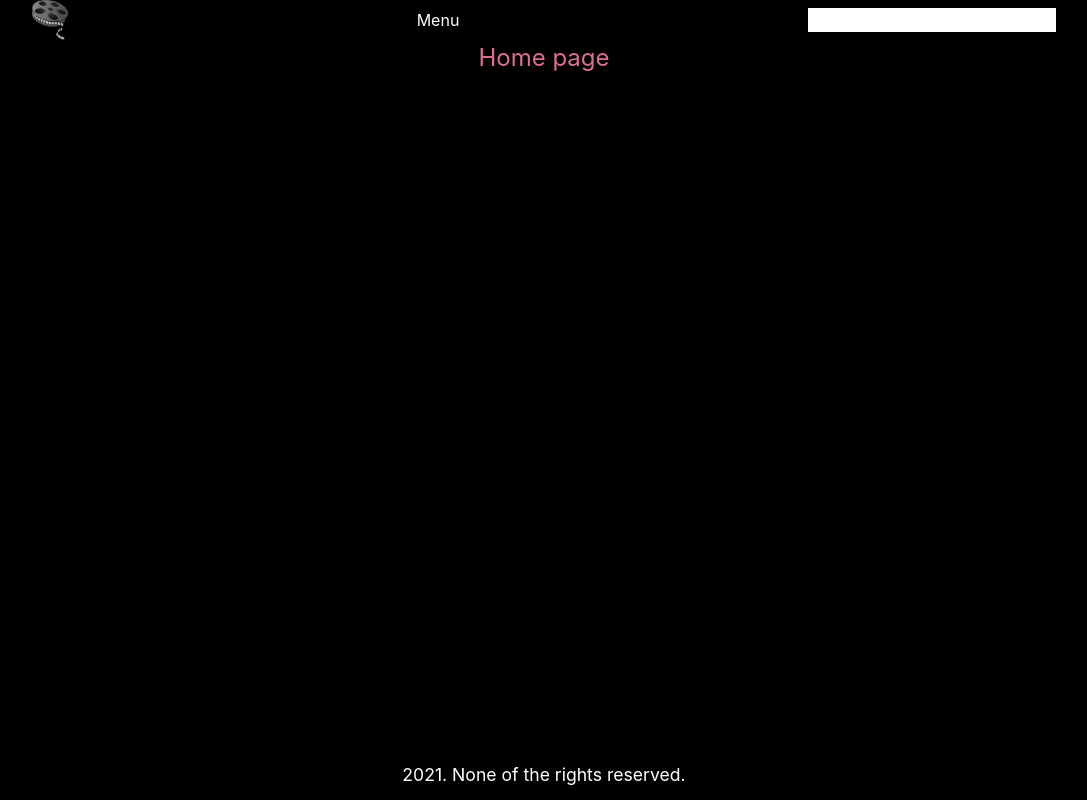
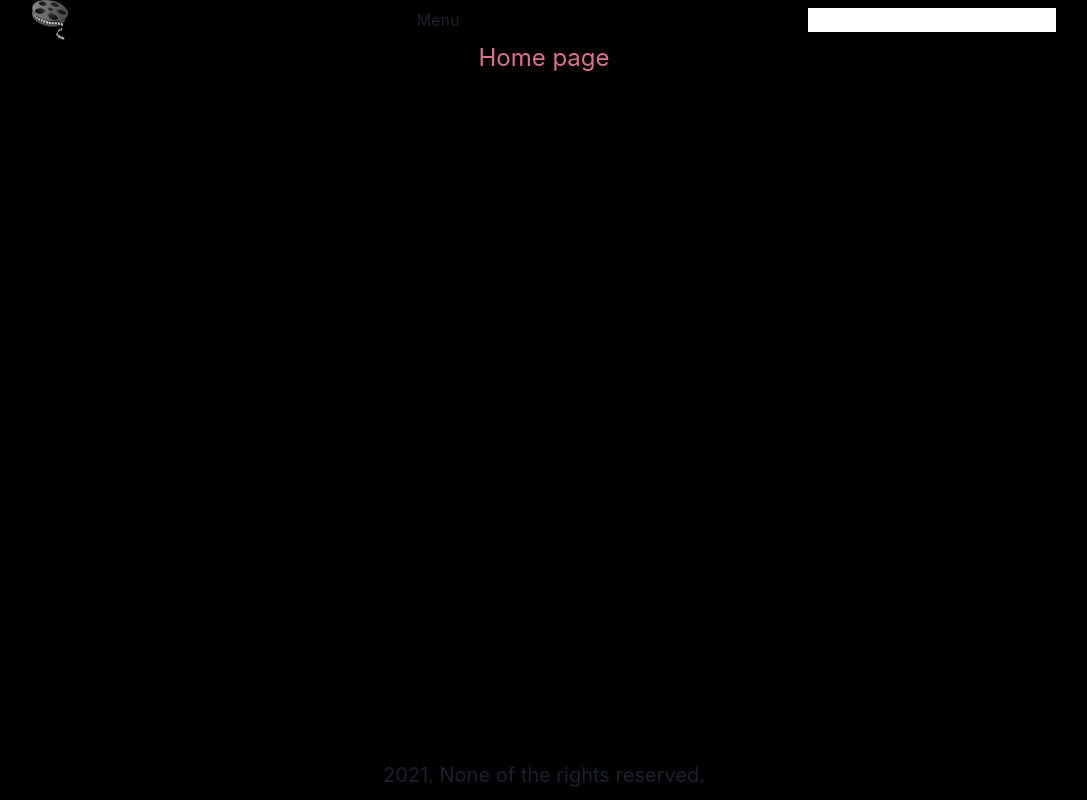
Before and after one commit to bykbaiev/movie-db, a React (Create React App) app: page / in a window 1280 px wide. Shown: the whole page, without its empty margins (96-1183 px from the left). Built offline with nearby package versions, Linux system fonts and the light colour scheme.

Commit message:
feat(chakra-ui): replace handwritten Text with chakra-ui's one
feat/chakra-ui

```diff
--- a/src/components/Footer/Footer.tsx
+++ b/src/components/Footer/Footer.tsx
@@ -1,4 +1,4 @@
-import { Text } from 'components/Text';
+import { Text } from '@chakra-ui/react';
 import styled from 'styled-components';
 
 export const FOOTER_HEIGHT = '50px';
@@ -14,8 +14,8 @@ export const Footer = () => {
   return (
     <Wrapper>
       <Text
-        textAlign="center"
-        fontSize="1.1rem">
+        align="center"
+        fontSize="xl">
         {year}. None of the rights reserved.
       </Text>
     </Wrapper>
--- a/src/components/Text/Text.tsx
+++ /dev/null
@@ -1,14 +0,0 @@
-import * as CSS from 'csstype';
-import styled from 'styled-components';
-import { color,typography } from 'styled-system';
-
-type Props = {
-  className?: string;
-} & CSS.Properties;
-
-export const Text = styled.p<Props>`
-  font-size: 1rem;
-  color: #fff;
-  ${typography}
-  ${color}
-`;
--- a/src/components/Text/index.ts
+++ /dev/null
@@ -1 +0,0 @@
-export {Text} from './Text';
--- a/src/containers/Menu/Menu.tsx
+++ b/src/containers/Menu/Menu.tsx
@@ -1,3 +1,3 @@
-import { Text } from 'components/Text';
+import { Text } from '@chakra-ui/react';
 
 export const Menu = () => (<Text>Menu</Text>);
```
